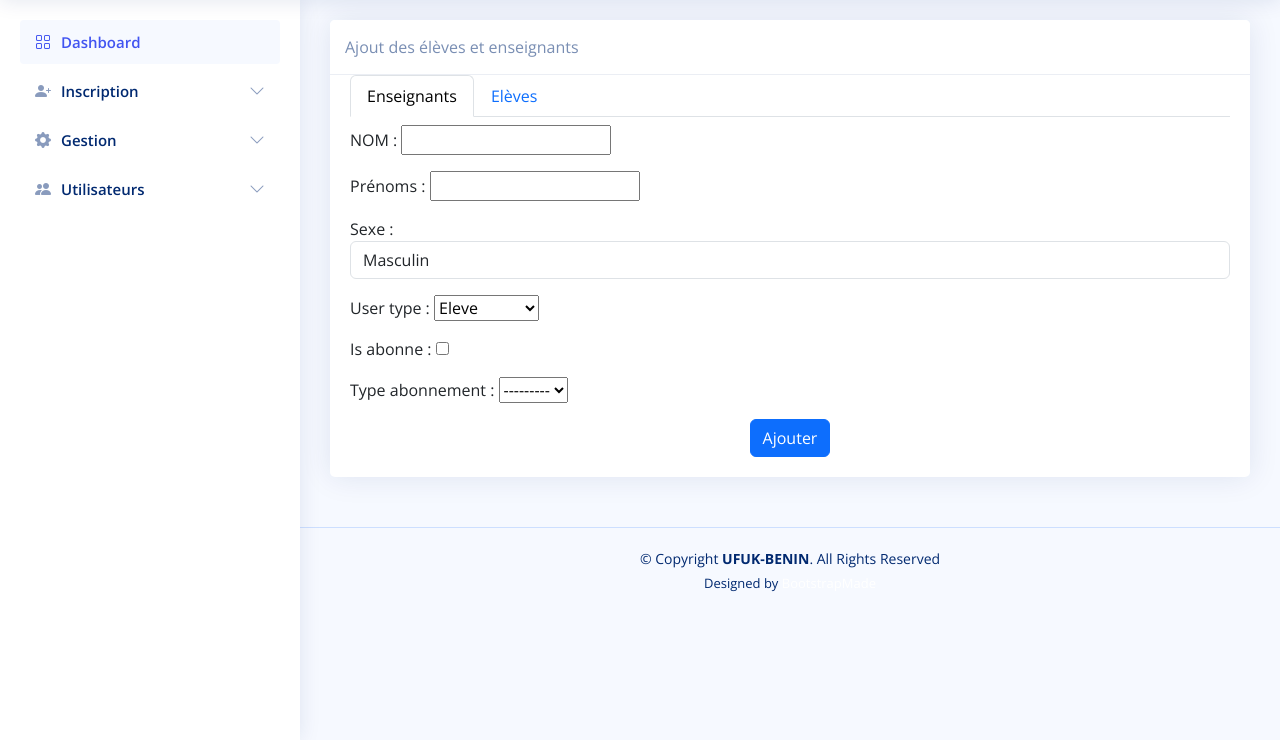
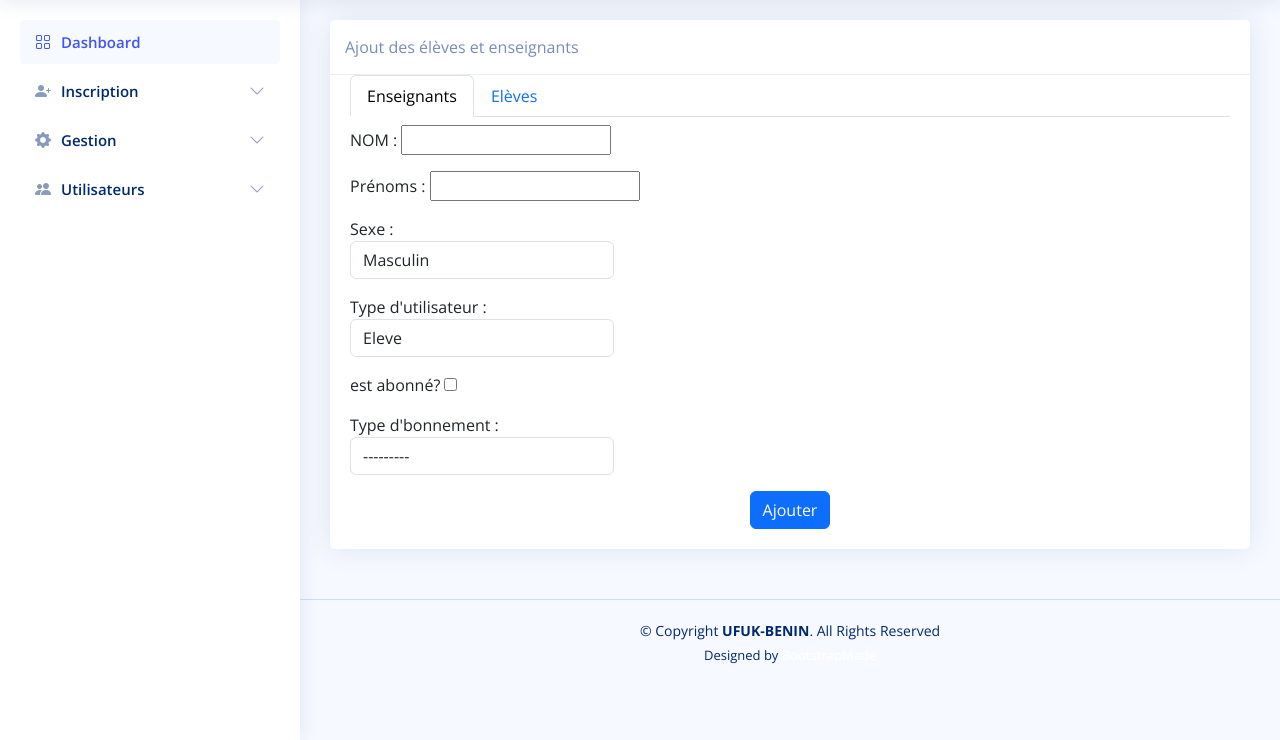
Before and after one commit to GIT121991/Projet_Cantine, a Django app: page /inscrire/ in a window 1280 px wide. Shown: the part 60-800 px from the top of the page. Run offline with Django 4.2, Linux system fonts and the light colour scheme; data that the repository does not hold is empty; some libraries are stand-ins or nearby versions.

Commit message:
gestion de modification eleve/enseignant

```diff
--- a/App_Cantine/forms.py
+++ b/App_Cantine/forms.py
@@ -57,28 +57,28 @@ class TypeAbonnementsForm(forms.ModelForm):
 
 
 class StudentForm(forms.ModelForm):
-    classe = forms.ModelChoiceField(queryset = Classes.objects.all())
-    type_abonnement = forms.ModelChoiceField(queryset = TypeAbonnements.objects.all())
+    classe = forms.ModelChoiceField(queryset = Classes.objects.all(), label='Classe', widget=forms.Select(attrs={'class': 'form-control', 'style': 'width:30%'}))
+    type_abonnement = forms.ModelChoiceField(queryset = TypeAbonnements.objects.all(), label='Type d\'bonnement', widget=forms.Select(attrs={'class': 'form-control', 'style': 'width:30%'}))
     class Meta :
         model = CustomUser
         fields = ['lastname', 'firstname', 'genre', 'user_type', 'classe', 'is_abonne', 'type_abonnement']
-        labels = {'lastname':'NOM', 'firstname':'Prénoms', 'genre':'Sexe'}
+        labels = {'lastname':'NOM', 'firstname':'Prénoms', 'genre':'Sexe', 'user_type': 'Type d\'utilisateur', 'is_abonne': 'est abonné?'}
         widgets = {
             'lastname': forms.CharField().widget.attrs.update({'class': 'form-control'}),
             'firstname': forms.CharField().widget.attrs.update({'class': 'form-control'}),
-            'genre': forms.Select(attrs={'class': 'form-control'}),
-            'user_type': forms.Select()
+            'genre': forms.Select(attrs={'class': 'form-control', 'style': 'width:30%'}),
+            'user_type': forms.Select(attrs={'class': 'form-control', 'style': 'width:30%'}),
         }
 
 class TeacherForm(forms.ModelForm):
-    type_abonnement = forms.ModelChoiceField(queryset = TypeAbonnements.objects.all())
+    type_abonnement = forms.ModelChoiceField(queryset = TypeAbonnements.objects.all(), label='Type d\'bonnement', widget=forms.Select(attrs={'class': 'form-control', 'style': 'width:30%'}))
     class Meta :
         model = CustomUser
         fields = ['lastname', 'firstname', 'genre', 'user_type', 'is_abonne', 'type_abonnement']
-        labels = {'lastname':'NOM', 'firstname':'Prénoms', 'genre':'Sexe'}
+        labels = {'lastname':'NOM', 'firstname':'Prénoms', 'genre':'Sexe', 'user_type': 'Type d\'utilisateur', 'is_abonne': 'est abonné?'}
         widgets = {
             'lastname': forms.CharField().widget.attrs.update({'class': 'form-control'}),
             'firstname': forms.CharField().widget.attrs.update({'class': 'form-control'}),
-            'genre': forms.Select(attrs={'class': 'form-control'}),
-            'user_type': forms.Select()
+            'genre': forms.Select(attrs={'class': 'form-control', 'style': 'width:30%'}),
+            'user_type': forms.Select(attrs={'class': 'form-control', 'style': 'width:30%'})
         }
--- a/App_Cantine/templates/inscrire.html
+++ b/App_Cantine/templates/inscrire.html
@@ -24,7 +24,7 @@
                 {% endif %}
 
                 <div>
-                    <form action="{% url 'inscrire' %}" method="post">
+                    <form method="POST">
                         {% csrf_token %}
 
                         {{ studentform.as_p }}
@@ -46,7 +46,7 @@
                 {% endif %}
 
                 <div>
-                    <form action="{% url 'inscrire' %}" method="POST">
+                    <form method="POST">
                         {% csrf_token %}
 
                         {{ teacherform.as_p }}
--- a/App_Cantine/urls.py
+++ b/App_Cantine/urls.py
@@ -28,10 +28,8 @@ urlpatterns = [
     path('abonnes/', views.abonnes, name='abonnes'),
     path('desabonner/<int:element_id>/', views.desabonner, name='desabonner'),
     path('inscrire/', views.inscrire, name='inscrire'),
-    path('modifier-eleve-enseignant/<int:user_id>', views.editCustomuser, name='editCustomuser'),
+    path('modifier-eleve-enseignant/<int:user_id>/', views.editCustomuser, name='editCustomuser'),
     path('liste/', views.liste, name='liste'),
     path('supprimer-eleve/', views.removeStudent, name='removeStudent'),
-    path('modifier-eleve/<int:student_id>/', views.editStudent, name='editStudent'),
     path('supprimer-enseignant/', views.removeTeacher, name='removeTeacher'),
-    path('modifier-enseignant/<int:teacher_id>/', views.editTeacher, name='editTeacher'),
 ]
--- a/App_Cantine/views.py
+++ b/App_Cantine/views.py
@@ -254,25 +254,25 @@ def inscrire(req):
 
 def editCustomuser(req, user_id):
     user = CustomUser.objects.get(pk = user_id)
-    editUser = user
-    user.delete()
+    # editUser = user
+    # user.delete()
     if req.method == 'POST':
-        if editUser.user_type == "Eleve":
-            studentform = StudentForm(req.POST, instance = editUser)
+        if user.user_type == "Eleve":
+            studentform = StudentForm(req.POST, instance = user)
             if studentform.is_valid():
                 studentform.save()
                 return redirect("liste")
         else :
-            teacherform = TeacherForm(req.POST, instance = editUser)
+            teacherform = TeacherForm(req.POST, instance = user)
             if teacherform.is_valid():
                 teacherform.save()
                 return redirect("liste")
     else:
-        if editUser.user_type == "Eleve":
-            studentform = StudentForm(instance = editUser)
+        if user.user_type == "Eleve":
+            studentform = StudentForm(instance = user)
             teacherform = TeacherForm()
         else:
-            teacherform = TeacherForm(instance = editUser)
+            teacherform = TeacherForm(instance = user)
             studentform = StudentForm()
     return render(req, 'inscrire.html', { 'studentform': studentform, 'teacherform': teacherform} )
 
@@ -294,31 +294,6 @@ def removeStudent(req):
     return redirect("liste")
 
 
-# def addStudent(req):
-#     if req.method == 'POST':
-#         form = StudentForm(req.POST)
-#         if form.is_valid():
-#             form.save()
-#             return redirect("liste")
-#     else:
-#         form = StudentForm()
-#         return render(req, "inscrire-eleve.html", {"form": form})
-
-
-def editStudent(req, student_id):
-    student = TypeAbonnements.objects.get(pk = student_id)
-    abonne = student
-    student.delete()
-    if req.method == 'POST':
-        form = StudentForm(req.POST, instance=abonne)
-        if form.is_valid():
-            form.save()
-            return redirect("typeAbonnements")
-    else:
-        form = TypeAbonnementsForm(instance=abonne)
-    return render(req, 'type-abonnements.html', { 'form': form , 'typeAbonnements': TypeAbonnements.objects.all()} )
-
-
 def removeTeacher(req):
     if req.POST.get('teacher_id'):
         try:
@@ -329,17 +304,3 @@ def removeTeacher(req):
         except Exception as e:
             messages.error(req, f"Désoler nous avons rencontré une erreur {e}.")
     return redirect("liste")
-
-
-def editTeacher(req, student_id):
-    student = TypeAbonnements.objects.get(pk = student_id)
-    abonne = student
-    student.delete()
-    if req.method == 'POST':
-        form = StudentForm(req.POST, instance=abonne)
-        if form.is_valid():
-            form.save()
-            return redirect("typeAbonnements")
-    else:
-        form = TypeAbonnementsForm(instance=abonne)
-    return render(req, 'type-abonnements.html', { 'form': form , 'typeAbonnements': TypeAbonnements.objects.all()} )
```
